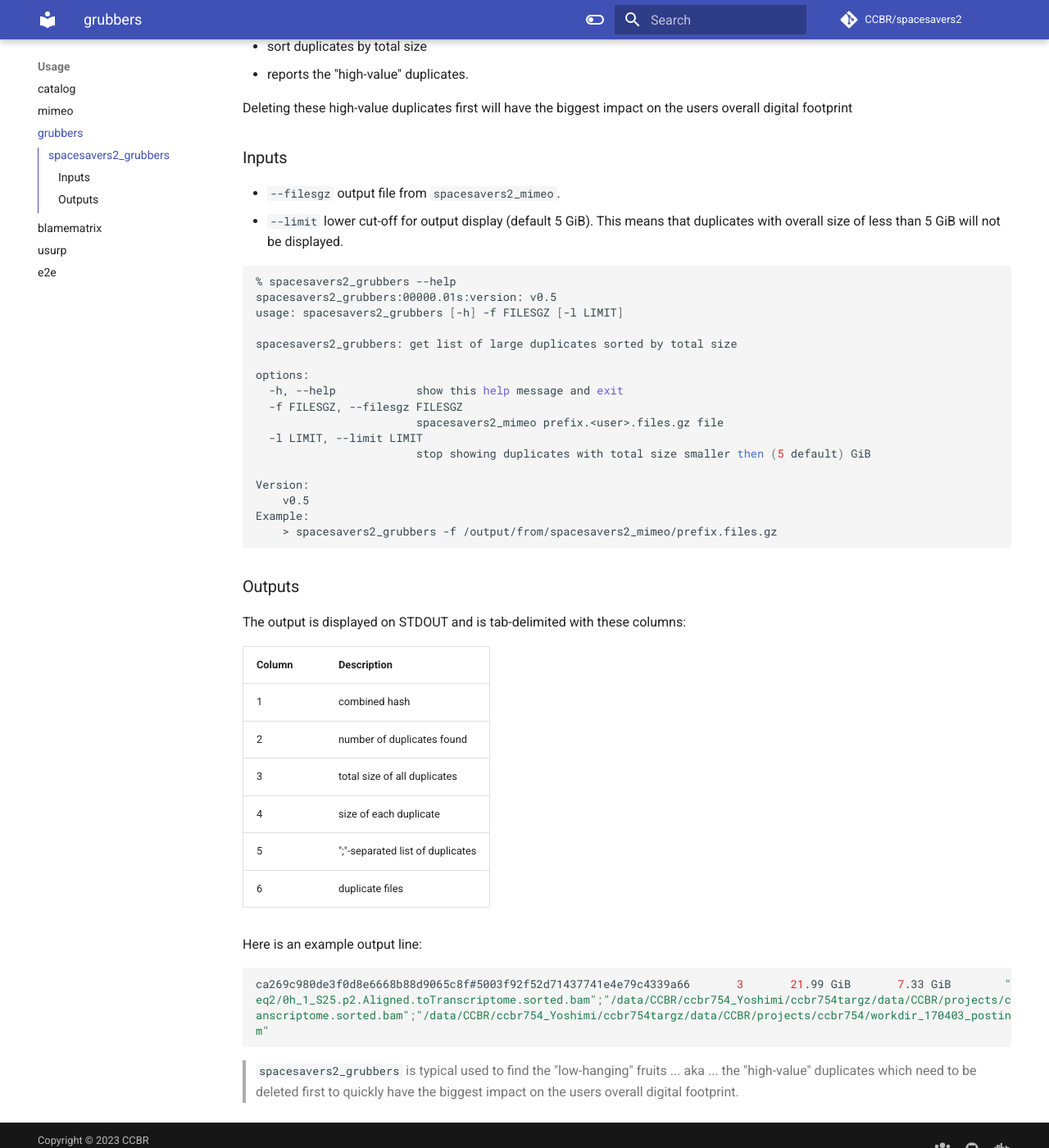
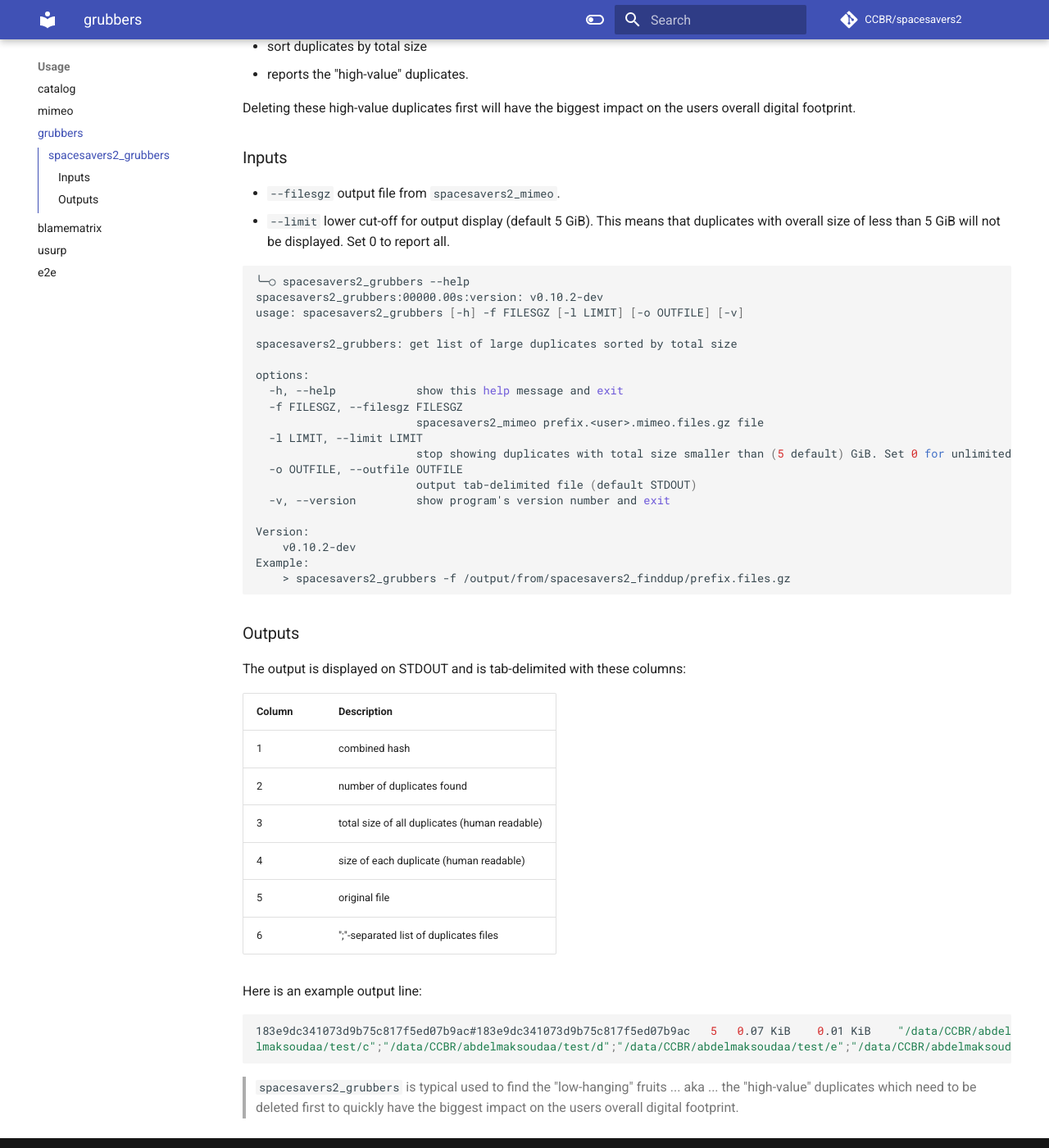
Before and after one commit to abcsFrederick/spacesavers2, an MkDocs documentation site: the page built from docs/grubbers.md, in a window 1280 px wide and 1400 px high, scrolled down 276 px. Shown: the whole window at 82% size. Built offline with MkDocs 1.6.1 and Material for MkDocs 9.7.7, drawn with Linux system fonts in a browser that asks for light colours; comment, search, counter and statistics services are not loaded; the version menu is left out.

Commit message:
docs: updated docs to reflect new changes

````diff
--- a/docs/grubbers.md
+++ b/docs/grubbers.md
@@ -1,35 +1,38 @@
 ## spacesavers2_grubbers
 
-This takes in the `.files.gz` generated by `spacesavers2_mimeo` and processes it to:
+This takes in the `mimeo.files.gz` generated by `spacesavers2_mimeo` and processes it to:
 
 - sort duplicates by total size
 - reports the "high-value" duplicates.
 
-Deleting these high-value duplicates first will have the biggest impact on the users overall digital footprint
+Deleting these high-value duplicates first will have the biggest impact on the users overall digital footprint.
 
 ### Inputs
 
 - `--filesgz` output file from `spacesavers2_mimeo`.
-- `--limit` lower cut-off for output display (default 5 GiB). This means that duplicates with overall size of less than 5 GiB will not be displayed.
+- `--limit` lower cut-off for output display (default 5 GiB). This means that duplicates with overall size of less than 5 GiB will not be displayed. Set 0 to report all.
 
 ```bash
-% spacesavers2_grubbers --help
-spacesavers2_grubbers:00000.01s:version: v0.5
-usage: spacesavers2_grubbers [-h] -f FILESGZ [-l LIMIT]
+╰─○ spacesavers2_grubbers --help
+spacesavers2_grubbers:00000.00s:version: v0.10.2-dev
+usage: spacesavers2_grubbers [-h] -f FILESGZ [-l LIMIT] [-o OUTFILE] [-v]
 
 spacesavers2_grubbers: get list of large duplicates sorted by total size
 
 options:
   -h, --help            show this help message and exit
   -f FILESGZ, --filesgz FILESGZ
-                        spacesavers2_mimeo prefix.<user>.files.gz file
+                        spacesavers2_mimeo prefix.<user>.mimeo.files.gz file
   -l LIMIT, --limit LIMIT
-                        stop showing duplicates with total size smaller then (5 default) GiB
+                        stop showing duplicates with total size smaller than (5 default) GiB. Set 0 for unlimited.
+  -o OUTFILE, --outfile OUTFILE
+                        output tab-delimited file (default STDOUT)
+  -v, --version         show program's version number and exit
 
 Version:
-    v0.5
+    v0.10.2-dev
 Example:
-    > spacesavers2_grubbers -f /output/from/spacesavers2_mimeo/prefix.files.gz
+    > spacesavers2_grubbers -f /output/from/spacesavers2_finddup/prefix.files.gz
 ```
 
 ### Outputs
@@ -40,18 +43,16 @@ The output is displayed on STDOUT and is tab-delimited with these columns:
 | ------ | ------------------------------------- |
 | 1      | combined hash                         |
 | 2      | number of duplicates found            |
-| 3      | total size of all duplicates          |
-| 4      | size of each duplicate                |
-| 5      | ";"-separated list of duplicates      |
-| 6      | duplicate files                       |
+| 3      | total size of all duplicates (human readable)          |
+| 4      | size of each duplicate (human readable)               |
+| 5      | original file      |
+| 6      | ";"-separated list of duplicates files                       |
 
 Here is an example output line:
 
 ```bash
-ca269c980de3f0d8e6668b88d9065c8f#5003f92f52d71437741e4e79c4339a66       3       21.99 GiB       7.33 GiB        "/data/CCBR/ccbr754_Yoshimi/ccbr754/workdir_170403_postinitialrnas
-eq2/0h_1_S25.p2.Aligned.toTranscriptome.sorted.bam";"/data/CCBR/ccbr754_Yoshimi/ccbr754targz/data/CCBR/projects/ccbr754/workdir_170403_postinitialrnaseq2/0h_1_S25.p2.Aligned.toTr
-anscriptome.sorted.bam";"/data/CCBR/ccbr754_Yoshimi/ccbr754targz/data/CCBR/projects/ccbr754/workdir_170403_postinitialrnaseq2/0h_1_S25.p2.Aligned.toTranscriptome.sorted.sorted.ba
-m"
+183e9dc341073d9b75c817f5ed07b9ac#183e9dc341073d9b75c817f5ed07b9ac	5	0.07 KiB	0.01 KiB	"/data/CCBR/abdelmaksoudaa/test/a"	"/data/CCBR/abdelmaksoudaa/test/b";"/data/CCBR/abde
+lmaksoudaa/test/c";"/data/CCBR/abdelmaksoudaa/test/d";"/data/CCBR/abdelmaksoudaa/test/e";"/data/CCBR/abdelmaksoudaa/test/f"
 ```
 
 > `spacesavers2_grubbers` is typical used to find the "low-hanging" fruits ... aka ... the "high-value" duplicates which need to be deleted first to quickly have the biggest impact on the users overall digital footprint.
````
Also changed, not shown: docs/blamematrix.md (+19 -8 lines), docs/catalog.md (+1 -1 lines), docs/mimeo.md (+23 -14 lines), docs/usurp.md (+4 -4 lines).
